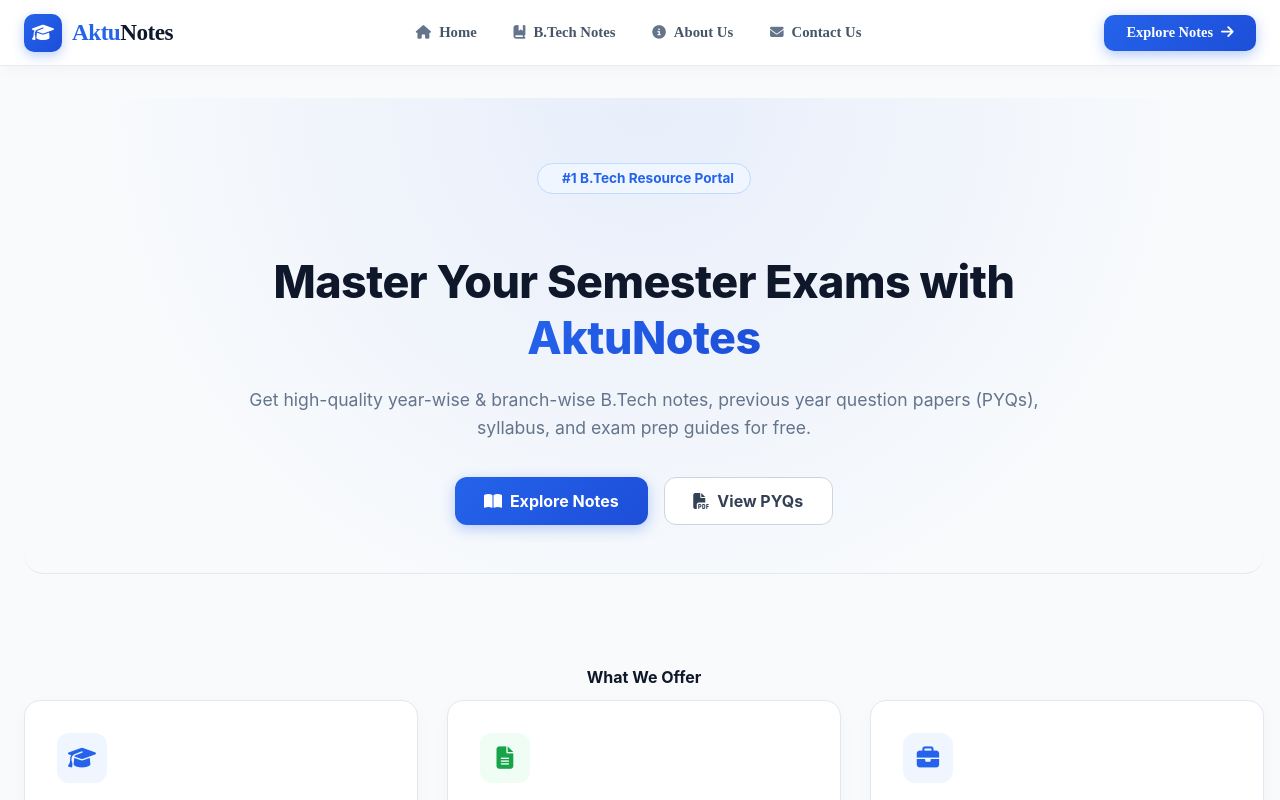
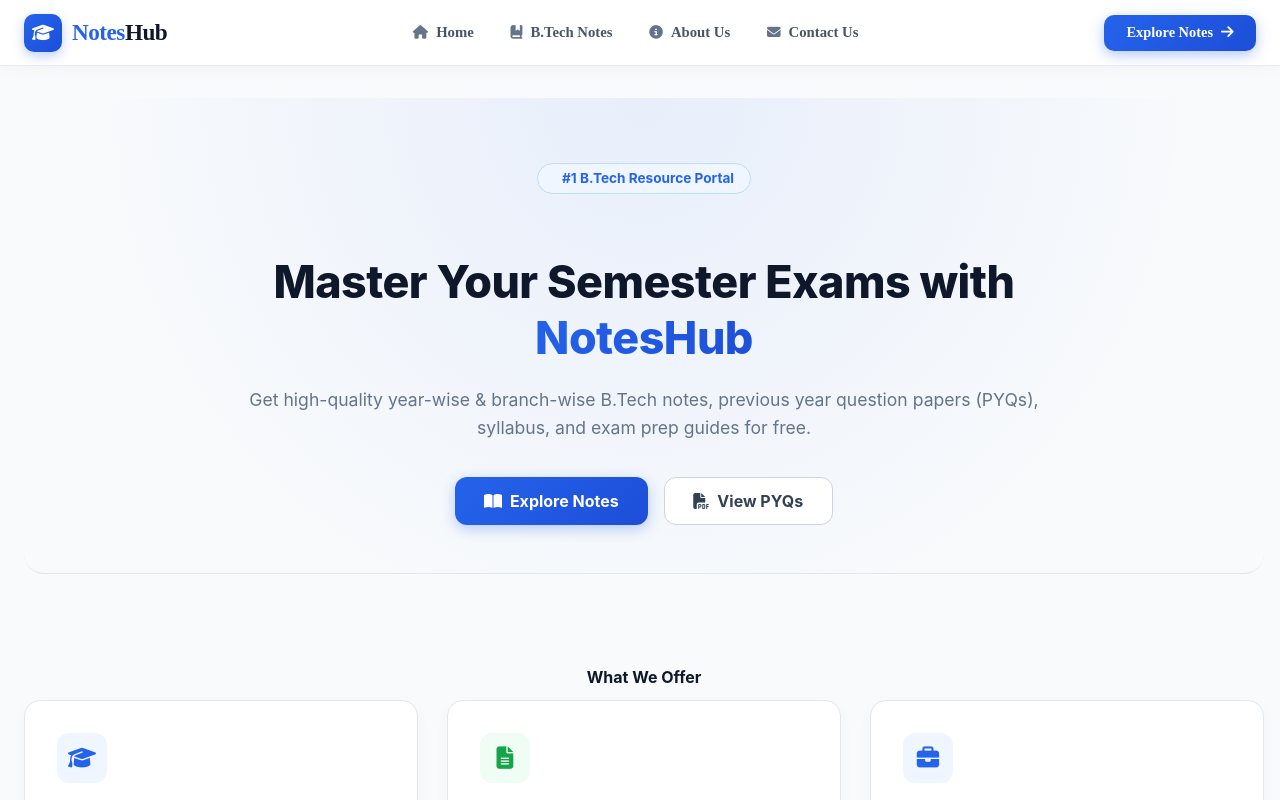
Before and after one commit to nggopal1920/AcetNotes, a React (Vite) app: page / in a window 1280 px wide. Shown: the top 800 px of the page. Built offline with nearby package versions, Linux system fonts and the light colour scheme.

Commit message:
Add files via upload

```diff
--- a/src/components/Footer.jsx
+++ b/src/components/Footer.jsx
@@ -15,8 +15,8 @@ const Footer = () => {
                 <i className="fa-solid fa-graduation-cap"></i>
               </div>
               <div className="logo-text">
-                <span className="logo-accent">Aktu</span>
-                <span className="logo-main">Notes</span>
+                <span className="logo-accent">Notes</span>
+                <span className="logo-main">Hub</span>
               </div>
             </Link>
             <p className="brand-desc">
@@ -64,7 +64,7 @@ const Footer = () => {
             <div className="contact-info">
               <div className="contact-item">
                 <i className="fa-solid fa-envelope"></i>
-                <span>support@aktunotes.com</span>
+                <span>support@noteshub.com</span>
               </div>
               <div className="contact-item">
                 <i className="fa-solid fa-phone"></i>
@@ -80,7 +80,7 @@ const Footer = () => {
 
         {/* Footer Bottom Strip */}
         <div className="footer-bottom">
-          <p>&copy; {new Date().getFullYear()} Aktu Notes. All rights reserved.</p>
+          <p>&copy; {new Date().getFullYear()} Notes Hub. All rights reserved.</p>
           <div className="bottom-links">
             <Link to="/privacy-policy">Privacy Policy</Link>
             <span className="dot">•</span>
--- a/src/components/Home.jsx
+++ b/src/components/Home.jsx
@@ -18,7 +18,7 @@ const Home = () => {
             <i className="fa-solid fa-sparkles"></i> #1 B.Tech Resource Portal
           </span>
           <h1 className="hero-title">
-            Master Your Semester Exams with <span className="highlight">AktuNotes</span>
+            Master Your Semester Exams with <span className="highlight">NotesHub</span>
           </h1>
           <p className="hero-subtitle">
             Get high-quality year-wise & branch-wise B.Tech notes, previous year question papers (PYQs), syllabus, and exam prep guides for free.
@@ -276,7 +276,7 @@ const Home = () => {
           {/* Question 1 */}
           <div className={`faq-item ${openFaq === 1 ? 'active' : ''}`} onClick={() => toggleFaq(1)}>
             <div className="faq-question">
-              <h4>Are all study materials on AktuNotes 100% free?</h4>
+              <h4>Are all study materials on NotesHub 100% free?</h4>
               <i className={`fa-solid fa-chevron-down ${openFaq === 1 ? 'rotate' : ''}`}></i>
             </div>
             {openFaq === 1 && (
--- a/src/components/Navbar.jsx
+++ b/src/components/Navbar.jsx
@@ -22,8 +22,8 @@ const Navbar = () => {
             <i className="fa-solid fa-graduation-cap"></i>
           </div>
           <div className="logo-text">
-            <span className="logo-accent">Aktu</span>
-            <span className="logo-main">Notes</span>
+            <span className="logo-accent">Notes</span>
+            <span className="logo-main">Hub</span>
           </div>
         </Link>
 
@@ -74,7 +74,7 @@ const Navbar = () => {
             <div className="mobile-drawer active">
               <div className="drawer-header">
                 <div className="drawer-logo">
-                  <span className="logo-accent">Aktu</span>Notes
+                  <span className="logo-accent">Notes</span>Hub
                 </div>
                 <button className="drawer-close-btn" onClick={closeMenu}>
                   <i className="fa-solid fa-xmark"></i>
```
